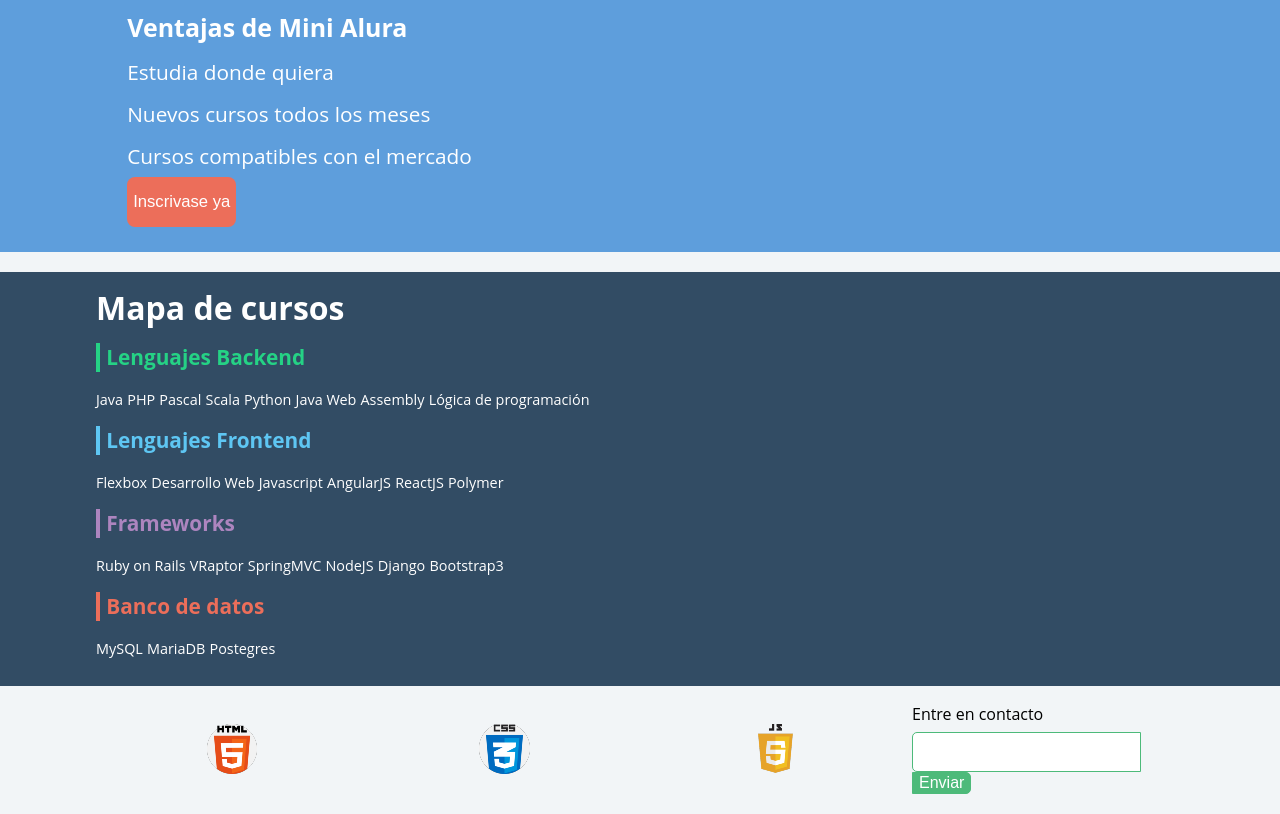
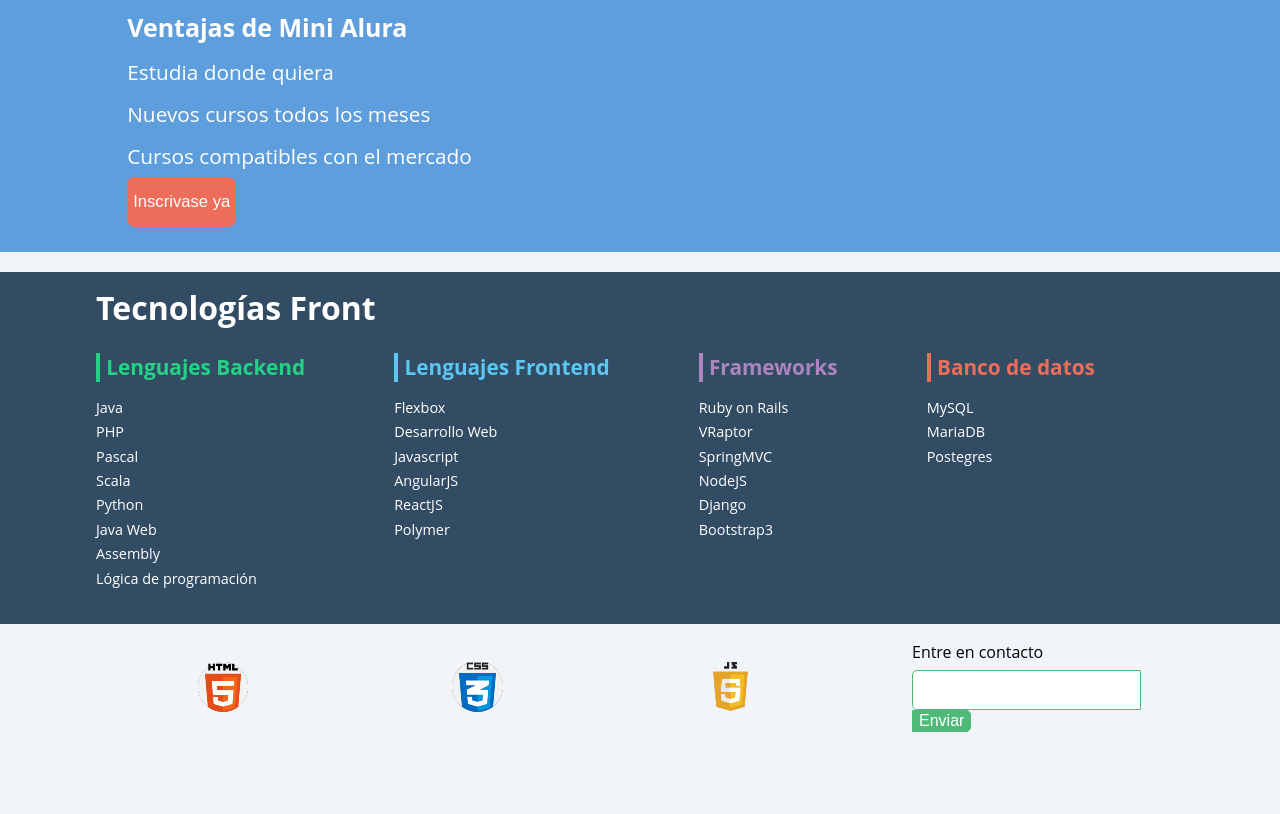
Before and after one commit to wlltech/flexbox, a plain HTML site: page index.html in a window 1280 px wide. Shown: the part 2545-3359 px from the top of the page. After the commit the page ends 3297 px from the top, so only its background shows below. Drawn offline with Linux system fonts and the light colour scheme; grey boxes are pictures that could not be loaded.

Commit message:
función de las propiedades: flex-direction y flex-wrap, además el valor space-around

```diff
--- a/css/flexbox.css
+++ b/css/flexbox.css
@@ -16,16 +16,28 @@ El .container dentro del .headerPrincipal utiliza:
 
 .rodapePrincipal-patrocinadores .container{
     display: flex;
+    justify-content: space-between;
 }
 
 .rodapePrincipal-patrocinadores-list {
     align-items: center;
     display: flex;
     justify-content: space-around;
-    width: 75%;
+    width: 70%;
+    margin-right: 5%;
 }
 
 .rodapePrincipal-contatoForm {
-    display: flex;
     width: 25%;
 }
+
+.rodapePrincipal-contatoForm fieldset{
+    display: flex;
+}
+
+.rodapePrincipal-navMap-list {
+    display: flex;
+    flex-direction: column;
+    flex-wrap: wrap;
+    height: 260px;
+}
--- a/index.html
+++ b/index.html
@@ -78,7 +78,7 @@
 		<div class="container">
 
 			<section class="rodapePrincipal-navMap">
-				<h3 class="subtitulo">Mapa de cursos</h3>
+				<h3 class="subtitulo">Tecnologías Front</h3>
 				<nav class="rodapePrincipal-navMap-list">
 
 					<h4 class="navmap-list-title navmap-list-title-backend">Lenguajes Backend</h4>
```
